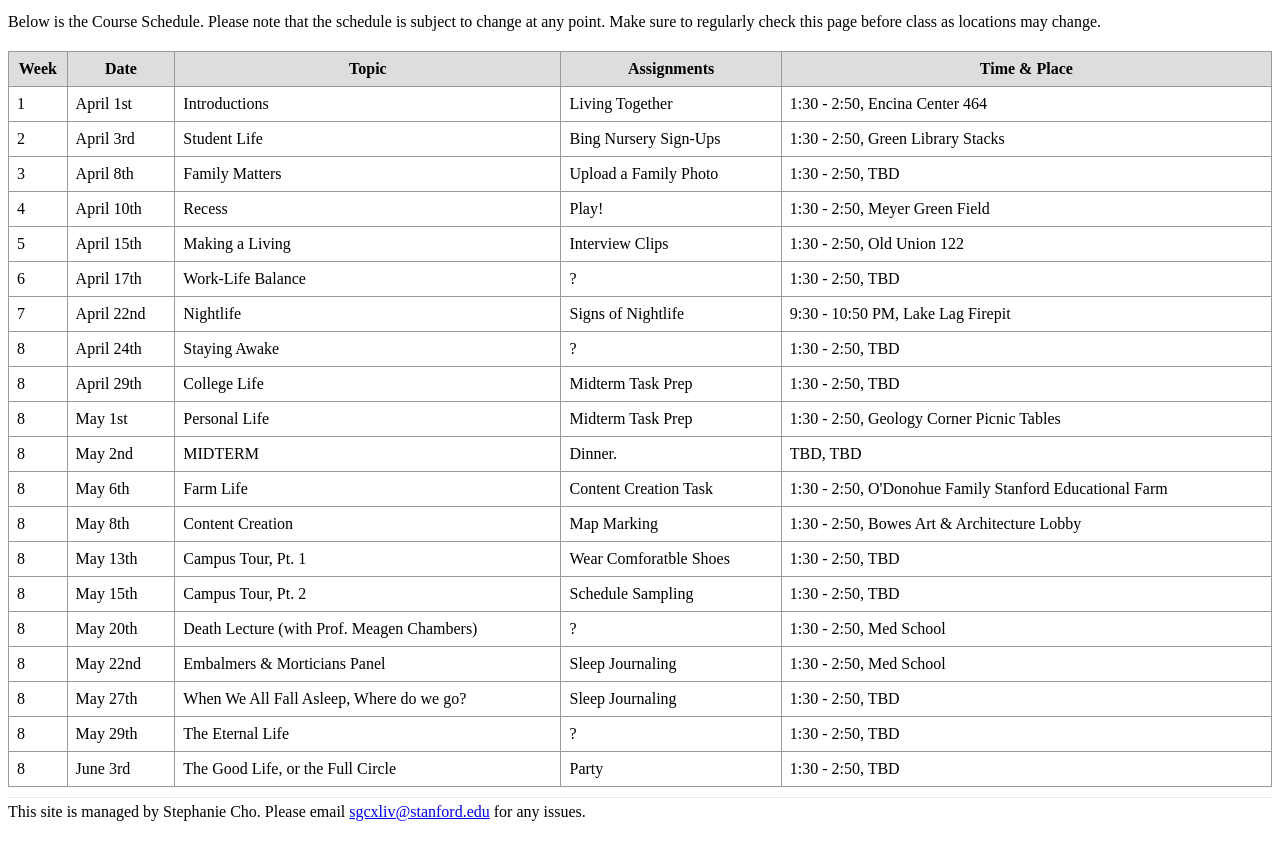
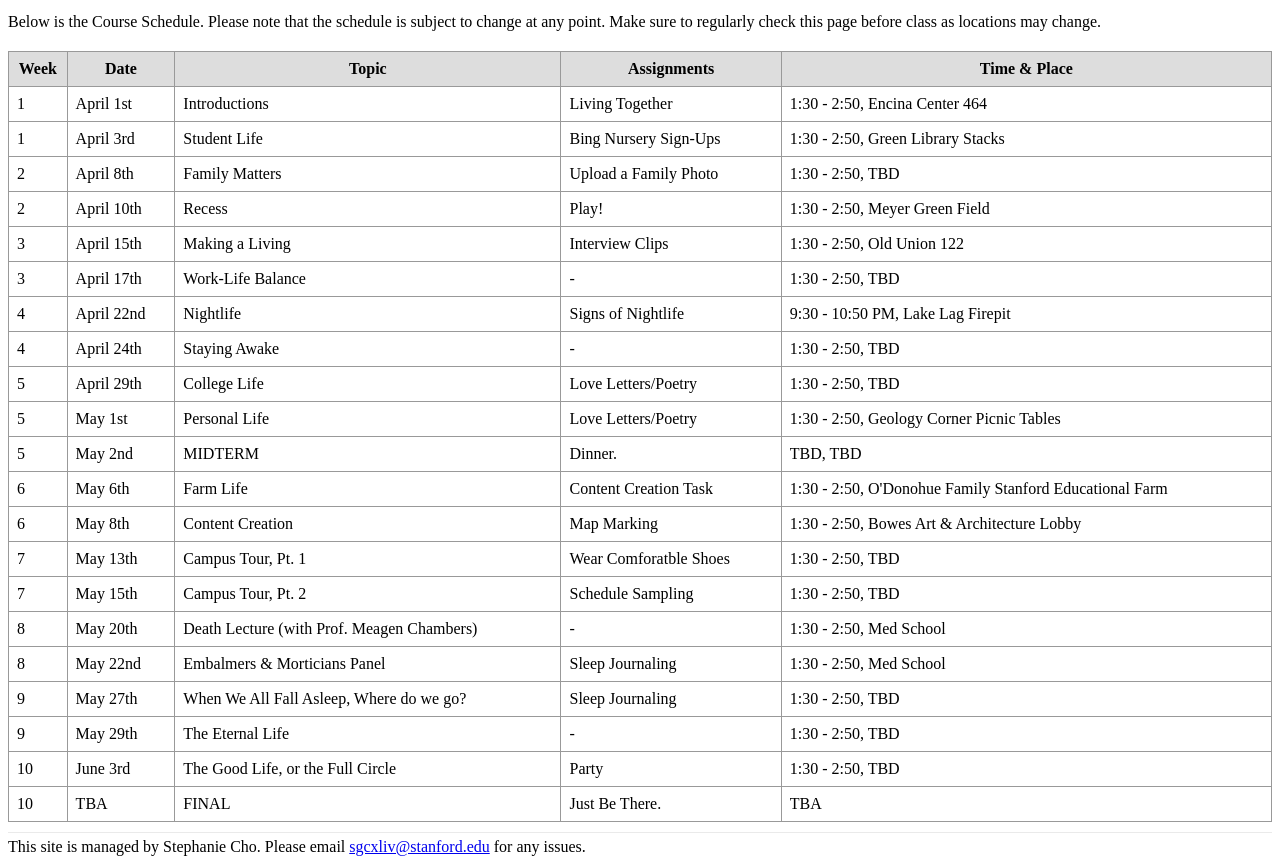
Before and after one commit to sgcxliv/calledliving, a Next.js app: page /calendar in a window 1280 px wide. Shown: the part 180-1044 px from the top of the page. Before the commit the page ends 1009 px from the top, so only its background shows below. Built offline with nearby package versions, Linux system fonts and the light colour scheme; no server answers.

Commit message:
Update calendar.js

```diff
--- a/pages/calendar.js
+++ b/pages/calendar.js
@@ -26,98 +26,98 @@ export default function Calendar() {
               <td style={{ border: '1px solid #999', padding: '8px' }}>1:30 - 2:50, Encina Center 464 </td>
             </tr>
             <tr>
-              <td style={{ border: '1px solid #999', padding: '8px' }}>2</td>
+              <td style={{ border: '1px solid #999', padding: '8px' }}>1</td>
               <td style={{ border: '1px solid #999', padding: '8px' }}>April 3rd</td>
               <td style={{ border: '1px solid #999', padding: '8px' }}>Student Life</td>
               <td style={{ border: '1px solid #999', padding: '8px' }}>Bing Nursery Sign-Ups</td>
               <td style={{ border: '1px solid #999', padding: '8px' }}>1:30 - 2:50, Green Library Stacks </td>
             </tr>
             <tr>
-              <td style={{ border: '1px solid #999', padding: '8px' }}>3</td>
+              <td style={{ border: '1px solid #999', padding: '8px' }}>2</td>
               <td style={{ border: '1px solid #999', padding: '8px' }}>April 8th</td>
               <td style={{ border: '1px solid #999', padding: '8px' }}>Family Matters</td>
               <td style={{ border: '1px solid #999', padding: '8px' }}>Upload a Family Photo</td>
               <td style={{ border: '1px solid #999', padding: '8px' }}>1:30 - 2:50, TBD </td>
             </tr>
             <tr>
-              <td style={{ border: '1px solid #999', padding: '8px' }}>4</td>
+              <td style={{ border: '1px solid #999', padding: '8px' }}>2</td>
               <td style={{ border: '1px solid #999', padding: '8px' }}>April 10th</td>
               <td style={{ border: '1px solid #999', padding: '8px' }}>Recess</td>
               <td style={{ border: '1px solid #999', padding: '8px' }}>Play!</td>
               <td style={{ border: '1px solid #999', padding: '8px' }}>1:30 - 2:50, Meyer Green Field </td>
             </tr>
             <tr>
-              <td style={{ border: '1px solid #999', padding: '8px' }}>5</td>
+              <td style={{ border: '1px solid #999', padding: '8px' }}>3</td>
               <td style={{ border: '1px solid #999', padding: '8px' }}>April 15th</td>
               <td style={{ border: '1px solid #999', padding: '8px' }}>Making a Living</td>
               <td style={{ border: '1px solid #999', padding: '8px' }}>Interview Clips</td>
               <td style={{ border: '1px solid #999', padding: '8px' }}>1:30 - 2:50, Old Union 122 </td>
             </tr>
             <tr>
-              <td style={{ border: '1px solid #999', padding: '8px' }}>6</td>
+              <td style={{ border: '1px solid #999', padding: '8px' }}>3</td>
               <td style={{ border: '1px solid #999', padding: '8px' }}>April 17th</td>
               <td style={{ border: '1px solid #999', padding: '8px' }}>Work-Life Balance</td>
-              <td style={{ border: '1px solid #999', padding: '8px' }}>?</td>
+              <td style={{ border: '1px solid #999', padding: '8px' }}>-</td>
               <td style={{ border: '1px solid #999', padding: '8px' }}>1:30 - 2:50, TBD </td>
             </tr>
             <tr>
-              <td style={{ border: '1px solid #999', padding: '8px' }}>7</td>
+              <td style={{ border: '1px solid #999', padding: '8px' }}>4</td>
               <td style={{ border: '1px solid #999', padding: '8px' }}>April 22nd</td>
               <td style={{ border: '1px solid #999', padding: '8px' }}>Nightlife</td>
               <td style={{ border: '1px solid #999', padding: '8px' }}>Signs of Nightlife</td>
               <td style={{ border: '1px solid #999', padding: '8px' }}>9:30 - 10:50 PM, Lake Lag Firepit </td>
             </tr>
             <tr>
-              <td style={{ border: '1px solid #999', padding: '8px' }}>8</td>
+              <td style={{ border: '1px solid #999', padding: '8px' }}>4</td>
               <td style={{ border: '1px solid #999', padding: '8px' }}>April 24th</td>
               <td style={{ border: '1px solid #999', padding: '8px' }}>Staying Awake</td>
-              <td style={{ border: '1px solid #999', padding: '8px' }}>?</td>
+              <td style={{ border: '1px solid #999', padding: '8px' }}>-</td>
               <td style={{ border: '1px solid #999', padding: '8px' }}>1:30 - 2:50, TBD </td>
             </tr>
               <tr>
-              <td style={{ border: '1px solid #999', padding: '8px' }}>8</td>
+              <td style={{ border: '1px solid #999', padding: '8px' }}>5</td>
               <td style={{ border: '1px solid #999', padding: '8px' }}>April 29th</td>
               <td style={{ border: '1px solid #999', padding: '8px' }}>College Life</td>
-              <td style={{ border: '1px solid #999', padding: '8px' }}>Midterm Task Prep</td>
+              <td style={{ border: '1px solid #999', padding: '8px' }}>Love Letters/Poetry</td>
               <td style={{ border: '1px solid #999', padding: '8px' }}>1:30 - 2:50, TBD </td>
             </tr>
               <tr>
-              <td style={{ border: '1px solid #999', padding: '8px' }}>8</td>
+              <td style={{ border: '1px solid #999', padding: '8px' }}>5</td>
               <td style={{ border: '1px solid #999', padding: '8px' }}>May 1st</td>
               <td style={{ border: '1px solid #999', padding: '8px' }}>Personal Life</td>
-              <td style={{ border: '1px solid #999', padding: '8px' }}>Midterm Task Prep</td>
+              <td style={{ border: '1px solid #999', padding: '8px' }}>Love Letters/Poetry</td>
               <td style={{ border: '1px solid #999', padding: '8px' }}>1:30 - 2:50, Geology Corner Picnic Tables</td>
             </tr>
               <tr>
-              <td style={{ border: '1px solid #999', padding: '8px' }}>8</td>
+              <td style={{ border: '1px solid #999', padding: '8px' }}>5</td>
               <td style={{ border: '1px solid #999', padding: '8px' }}>May 2nd</td>
               <td style={{ border: '1px solid #999', padding: '8px' }}>MIDTERM</td>
               <td style={{ border: '1px solid #999', padding: '8px' }}>Dinner.</td>
               <td style={{ border: '1px solid #999', padding: '8px' }}>TBD, TBD </td>
             </tr>
               <tr>
-              <td style={{ border: '1px solid #999', padding: '8px' }}>8</td>
+              <td style={{ border: '1px solid #999', padding: '8px' }}>6</td>
               <td style={{ border: '1px solid #999', padding: '8px' }}>May 6th</td>
               <td style={{ border: '1px solid #999', padding: '8px' }}>Farm Life</td>
               <td style={{ border: '1px solid #999', padding: '8px' }}>Content Creation Task</td>
               <td style={{ border: '1px solid #999', padding: '8px' }}>1:30 - 2:50, O'Donohue Family Stanford Educational Farm </td>
             </tr>
               <tr>
-              <td style={{ border: '1px solid #999', padding: '8px' }}>8</td>
+              <td style={{ border: '1px solid #999', padding: '8px' }}>6</td>
               <td style={{ border: '1px solid #999', padding: '8px' }}>May 8th</td>
               <td style={{ border: '1px solid #999', padding: '8px' }}>Content Creation</td>
               <td style={{ border: '1px solid #999', padding: '8px' }}>Map Marking</td>
               <td style={{ border: '1px solid #999', padding: '8px' }}>1:30 - 2:50, Bowes Art & Architecture Lobby </td>
             </tr>
                 <tr>
-              <td style={{ border: '1px solid #999', padding: '8px' }}>8</td>
+              <td style={{ border: '1px solid #999', padding: '8px' }}>7</td>
               <td style={{ border: '1px solid #999', padding: '8px' }}>May 13th</td>
               <td style={{ border: '1px solid #999', padding: '8px' }}>Campus Tour, Pt. 1</td>
               <td style={{ border: '1px solid #999', padding: '8px' }}>Wear Comforatble Shoes</td>
               <td style={{ border: '1px solid #999', padding: '8px' }}>1:30 - 2:50, TBD </td>
             </tr>
                 <tr>
-              <td style={{ border: '1px solid #999', padding: '8px' }}>8</td>
+              <td style={{ border: '1px solid #999', padding: '8px' }}>7</td>
               <td style={{ border: '1px solid #999', padding: '8px' }}>May 15th</td>
               <td style={{ border: '1px solid #999', padding: '8px' }}>Campus Tour, Pt. 2</td>
               <td style={{ border: '1px solid #999', padding: '8px' }}>Schedule Sampling</td>
@@ -127,7 +127,7 @@ export default function Calendar() {
               <td style={{ border: '1px solid #999', padding: '8px' }}>8</td>
               <td style={{ border: '1px solid #999', padding: '8px' }}>May 20th</td>
               <td style={{ border: '1px solid #999', padding: '8px' }}>Death Lecture (with Prof. Meagen Chambers)</td>
-              <td style={{ border: '1px solid #999', padding: '8px' }}>?</td>
+              <td style={{ border: '1px solid #999', padding: '8px' }}>-</td>
               <td style={{ border: '1px solid #999', padding: '8px' }}>1:30 - 2:50, Med School </td>
             </tr>
                     <tr>
@@ -138,25 +138,32 @@ export default function Calendar() {
               <td style={{ border: '1px solid #999', padding: '8px' }}>1:30 - 2:50, Med School </td>
             </tr>
                       <tr>
-              <td style={{ border: '1px solid #999', padding: '8px' }}>8</td>
+              <td style={{ border: '1px solid #999', padding: '8px' }}>9</td>
               <td style={{ border: '1px solid #999', padding: '8px' }}>May 27th</td>
               <td style={{ border: '1px solid #999', padding: '8px' }}>When We All Fall Asleep, Where do we go?</td>
               <td style={{ border: '1px solid #999', padding: '8px' }}>Sleep Journaling</td>
               <td style={{ border: '1px solid #999', padding: '8px' }}>1:30 - 2:50, TBD </td>
             </tr>
                         <tr>
-              <td style={{ border: '1px solid #999', padding: '8px' }}>8</td>
+              <td style={{ border: '1px solid #999', padding: '8px' }}>9</td>
               <td style={{ border: '1px solid #999', padding: '8px' }}>May 29th</td>
               <td style={{ border: '1px solid #999', padding: '8px' }}>The Eternal Life</td>
-              <td style={{ border: '1px solid #999', padding: '8px' }}>?</td>
+              <td style={{ border: '1px solid #999', padding: '8px' }}>-</td>
               <td style={{ border: '1px solid #999', padding: '8px' }}>1:30 - 2:50, TBD </td>
             </tr>
                           <tr>
-              <td style={{ border: '1px solid #999', padding: '8px' }}>8</td>
+              <td style={{ border: '1px solid #999', padding: '8px' }}>10</td>
               <td style={{ border: '1px solid #999', padding: '8px' }}>June 3rd</td>
               <td style={{ border: '1px solid #999', padding: '8px' }}>The Good Life, or the Full Circle</td>
               <td style={{ border: '1px solid #999', padding: '8px' }}>Party</td>
               <td style={{ border: '1px solid #999', padding: '8px' }}>1:30 - 2:50, TBD </td>
+            </tr>
+                            <tr>
+              <td style={{ border: '1px solid #999', padding: '8px' }}>10</td>
+              <td style={{ border: '1px solid #999', padding: '8px' }}>TBA</td>
+              <td style={{ border: '1px solid #999', padding: '8px' }}>FINAL</td>
+              <td style={{ border: '1px solid #999', padding: '8px' }}>Just Be There.</td>
+              <td style={{ border: '1px solid #999', padding: '8px' }}>TBA</td>
             </tr>
           </tbody>
         </table>
```
